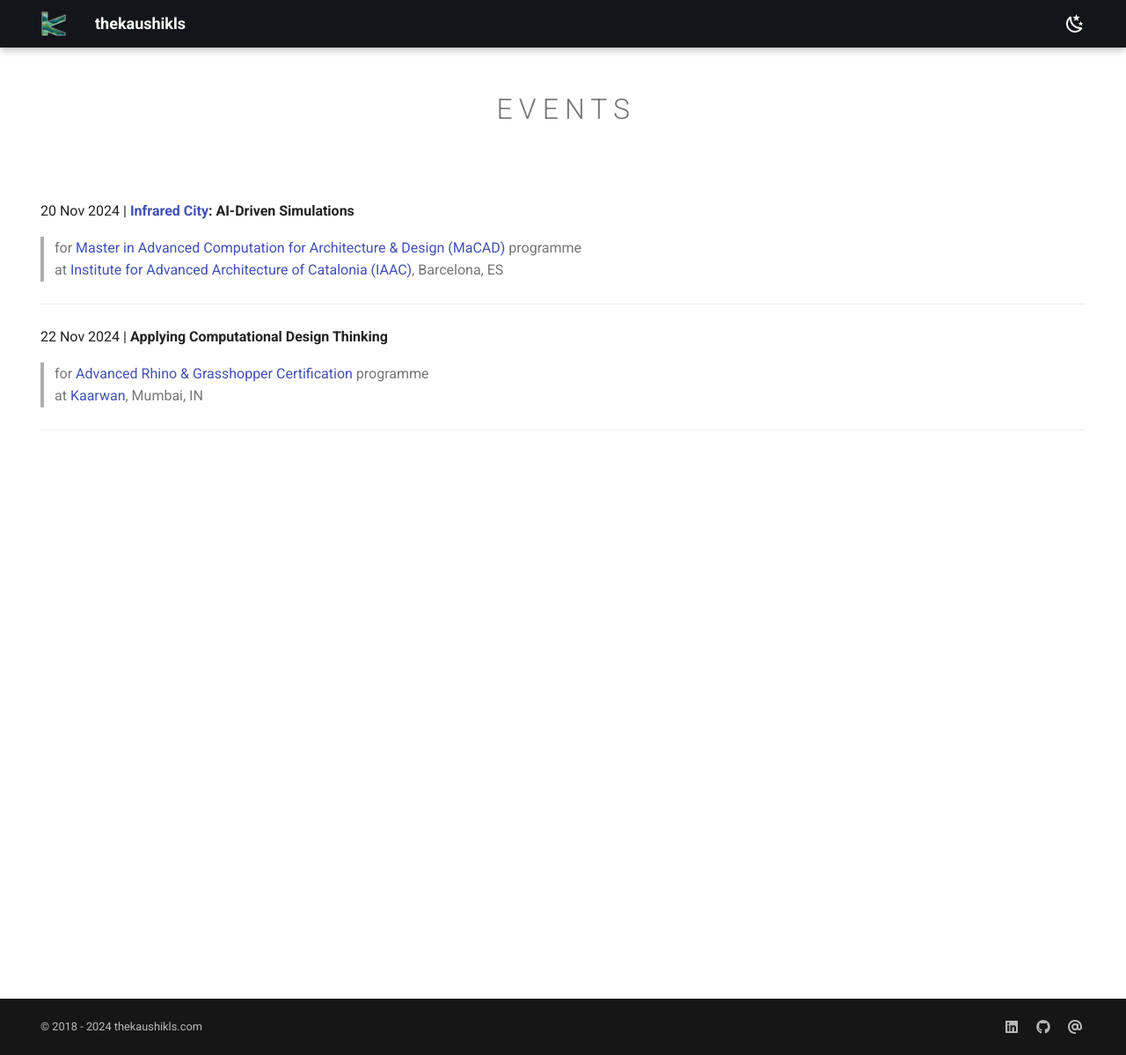
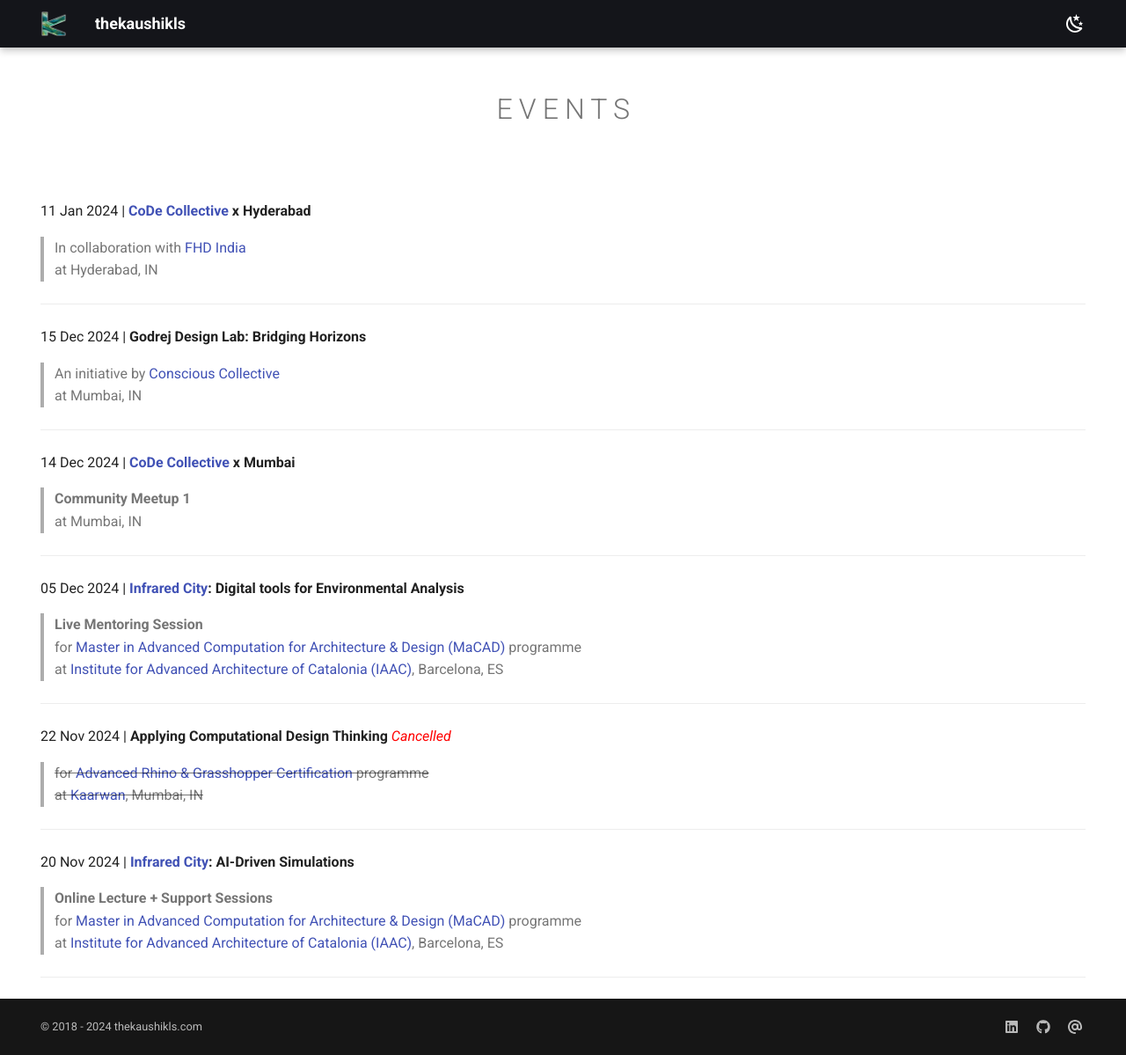
Before and after one commit to thekaushikls/thekaushikls.github.io, an MkDocs documentation site: the page built from public/index.md, in a window 1280 px wide and 1199 px high. Shown: the whole window at 88% size. Built offline with MkDocs 1.6.1 and Material for MkDocs 9.7.7, drawn with Linux system fonts in a browser that asks for light colours; comment, search, counter and statistics services are not loaded.

Commit message:
[updated] events

```diff
--- a/public/index.md
+++ b/public/index.md
@@ -11,12 +11,37 @@
 
 <center><h1>E V E N T S</h1></center><br>
 
-20 Nov 2024 | **[Infrared City](https://www.infrared.city){:target="_blank"}: AI-Driven Simulations**
+11 Jan 2024 | **[CoDe Collective](https://codecollective.org/){:target="_blank"} x Hyderabad**
+> In collaboration with [FHD India](https://fhdindia.com/)<br>
+> at  Hyderabad, IN
+---
+
+
+15 Dec 2024 | **Godrej Design Lab: Bridging Horizons**
+> An initiative by [Conscious Collective](https://designlab.godrejenterprises.com/cc/index.html){:target="_blank"}<br>
+> at  Mumbai, IN
+---
+
+14 Dec 2024 | **[CoDe Collective](https://codecollective.org/){:target="_blank"} x Mumbai**
+> **Community Meetup 1**<br>
+> at Mumbai, IN
+---
+
+05 Dec 2024 | **[Infrared City](https://www.infrared.city){:target="_blank"}: Digital tools for Environmental Analysis**
+> **Live Mentoring Session**<br>
 > for [Master in Advanced Computation for Architecture & Design (MaCAD)](https://iaac.net/educational-programmes/masters-programmes/macad/){:target="_blank"} programme<br>
 > at [Institute for Advanced Architecture of Catalonia (IAAC)](https://iaac.net/){:target="_blank"}, Barcelona, ES
 ---
 
-22 Nov 2024 | **Applying Computational Design Thinking**
+22 Nov 2024 | **Applying Computational Design Thinking** <em style="color:red;"> Cancelled </em>
+<strike>
 > for [Advanced Rhino & Grasshopper Certification](https://www.kaarwan.com/course/rhino-grasshopper-affordable-parametric-workshop?id=25){:target="_blank"} programme<br>
 > at [Kaarwan](https://www.kaarwan.com/){:target="_blank"}, Mumbai, IN
+</strike>
 ---
+
+20 Nov 2024 | **[Infrared City](https://www.infrared.city){:target="_blank"}: AI-Driven Simulations**
+> **Online Lecture + Support Sessions**<br>
+> for [Master in Advanced Computation for Architecture & Design (MaCAD)](https://iaac.net/educational-programmes/masters-programmes/macad/){:target="_blank"} programme<br>
+> at [Institute for Advanced Architecture of Catalonia (IAAC)](https://iaac.net/){:target="_blank"}, Barcelona, ES
+---
```
